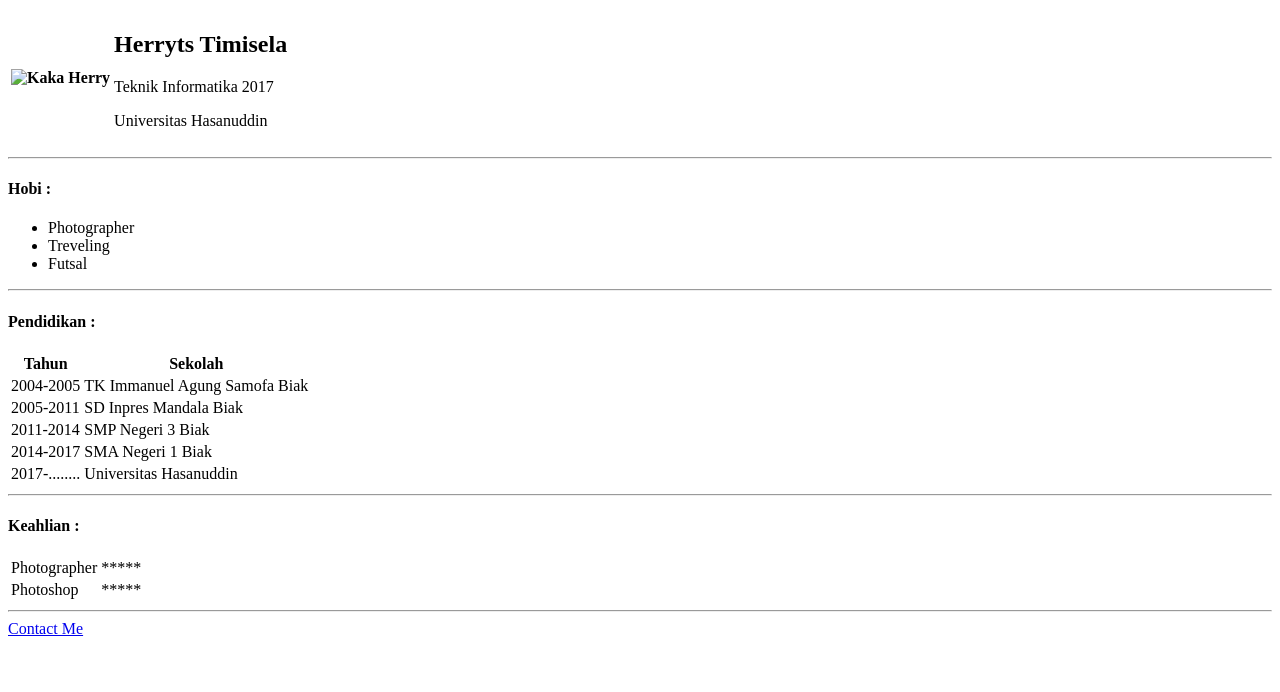
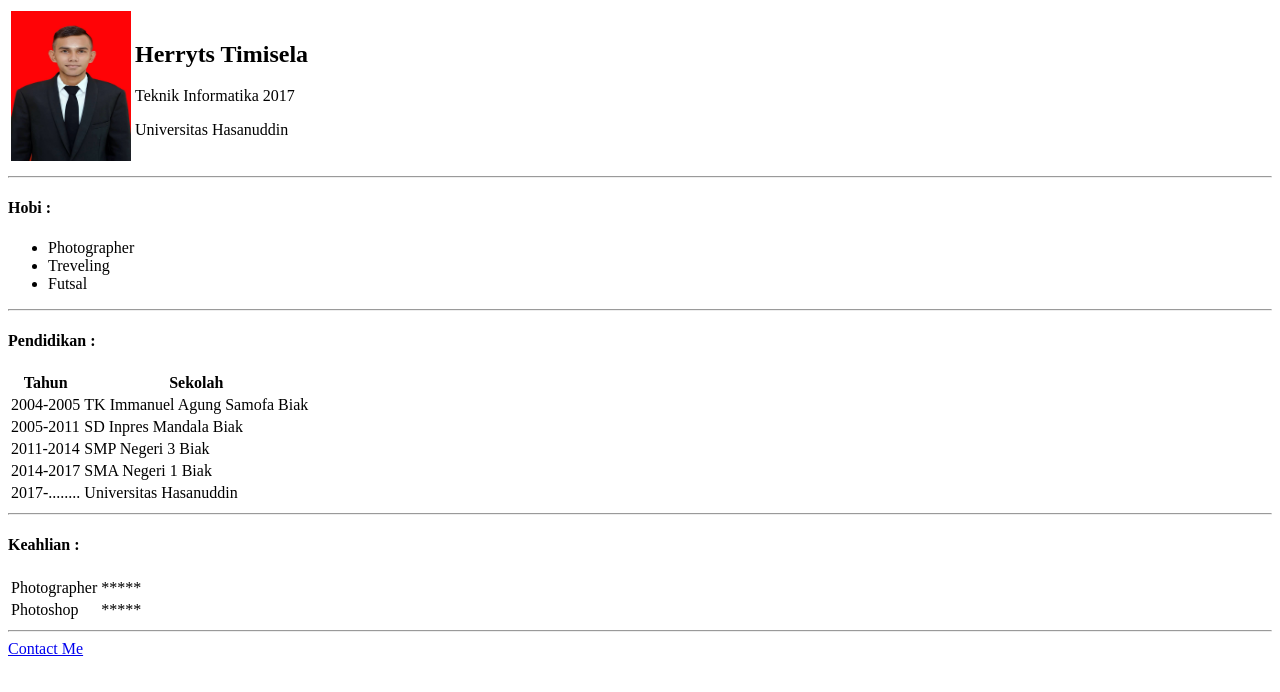
Before and after one commit to Inikarry/cv, a plain HTML site: page index.html in a window 1280 px wide. Drawn offline with Linux system fonts and the light colour scheme.

Commit message:
Add files via upload

```diff
--- a/index.html
+++ b/index.html
@@ -7,7 +7,7 @@
 
     <table>
         <tr>
-            <th><img src="images/IMG_8226.jpg" alt="Kaka Herry" style="width:120px;height:150px;"></th>
+            <th><img src="images/8226.jpg" alt="Kaka Herry" style="width:120px;height:150px;"></th>
             <td>
                 <h2>Herryts Timisela</h2>
                 <p>Teknik Informatika 2017</p>
```
Also changed, not shown: images/8226.JPG (added).
